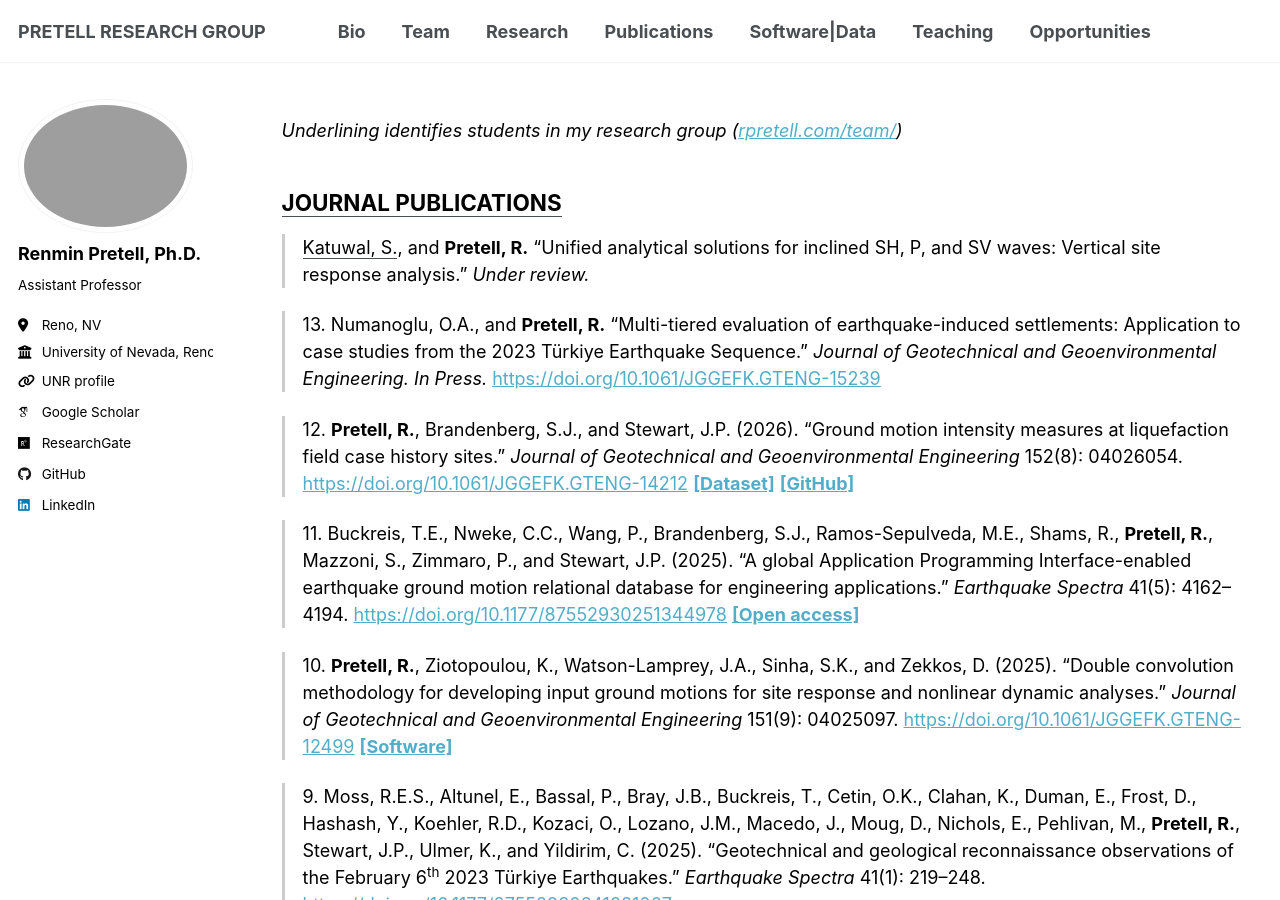
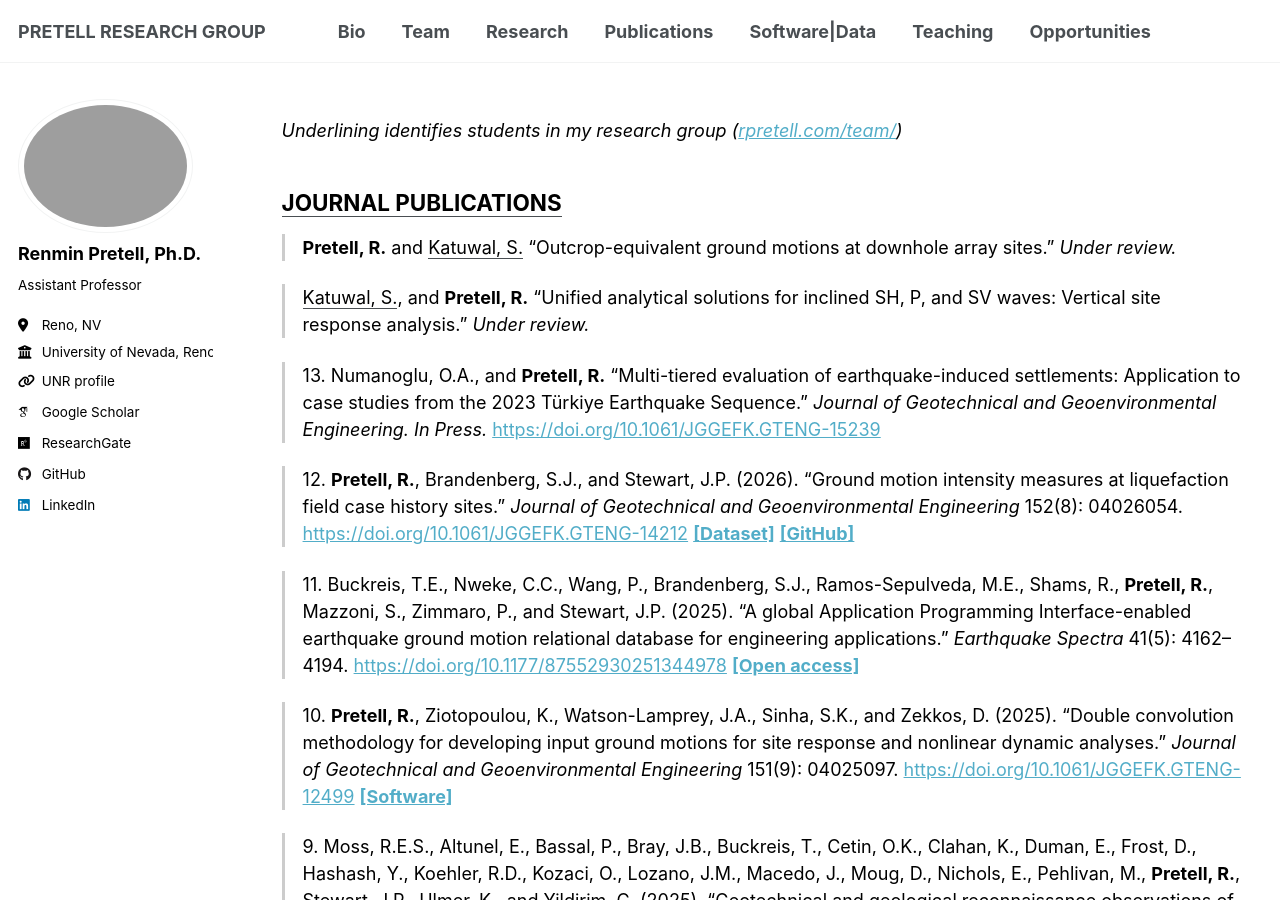
Before and after one commit to RPretellD/RPretellD.github.io, a Jekyll site: the page built from _pages/publications.md, in a window 1280 px wide and 900 px high. Built offline with Jekyll 4.4.1, drawn with Linux system fonts in a browser that asks for light colours; some web fonts are replaced; a script that is not in the unit is left out.

Commit message:
Added recent submission

```diff
--- a/_pages/publications.md
+++ b/_pages/publications.md
@@ -8,6 +8,12 @@ author_profile: true
 *Underlining identifies students in my research group ([rpretell.com/team/](https://rpretell.com/team/){:target="_blank" rel="noopener"})*
 
 ## **<u>JOURNAL PUBLICATIONS</u>**
+
+>
+ **Pretell, R.** and <u>Katuwal, S.</u>
+“Outcrop-equivalent ground motions at downhole array sites.”
+*Under review.*
+
 
 >
 <u>Katuwal, S.</u>, and **Pretell, R.**
```
